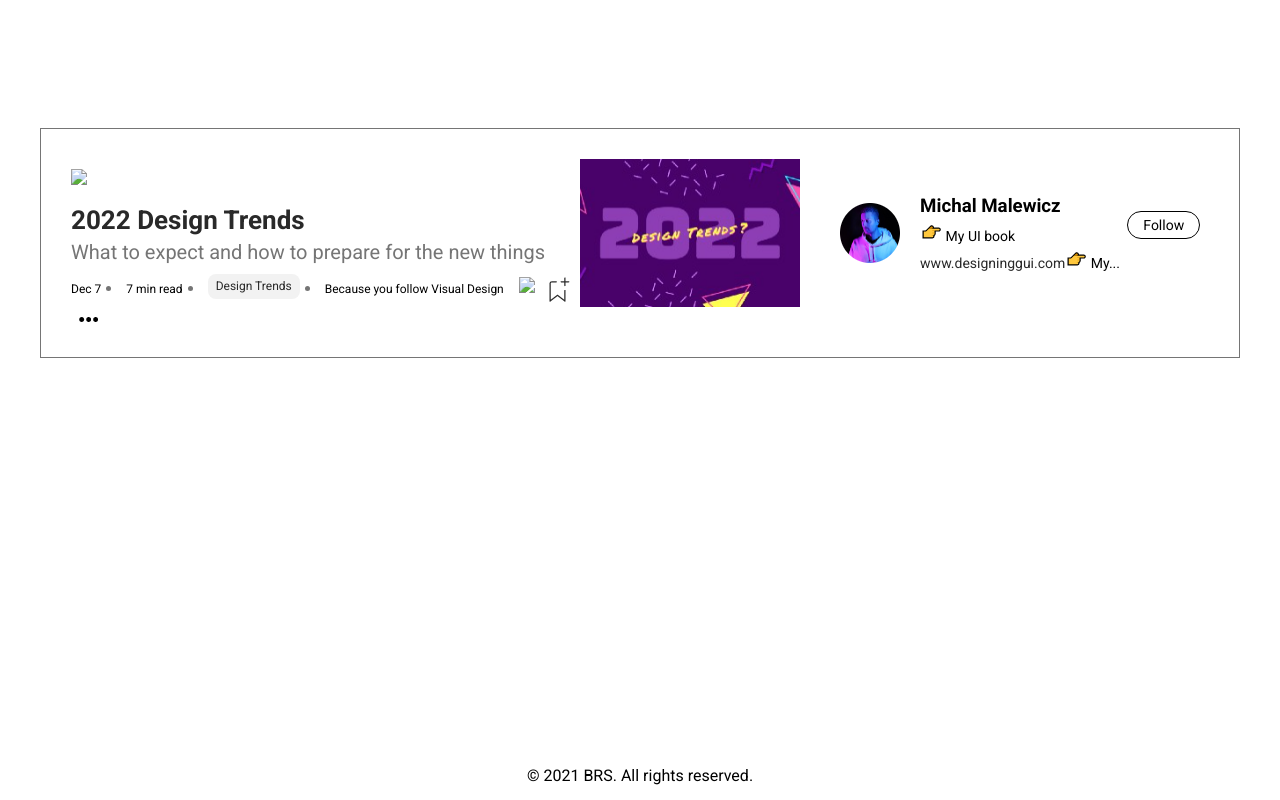
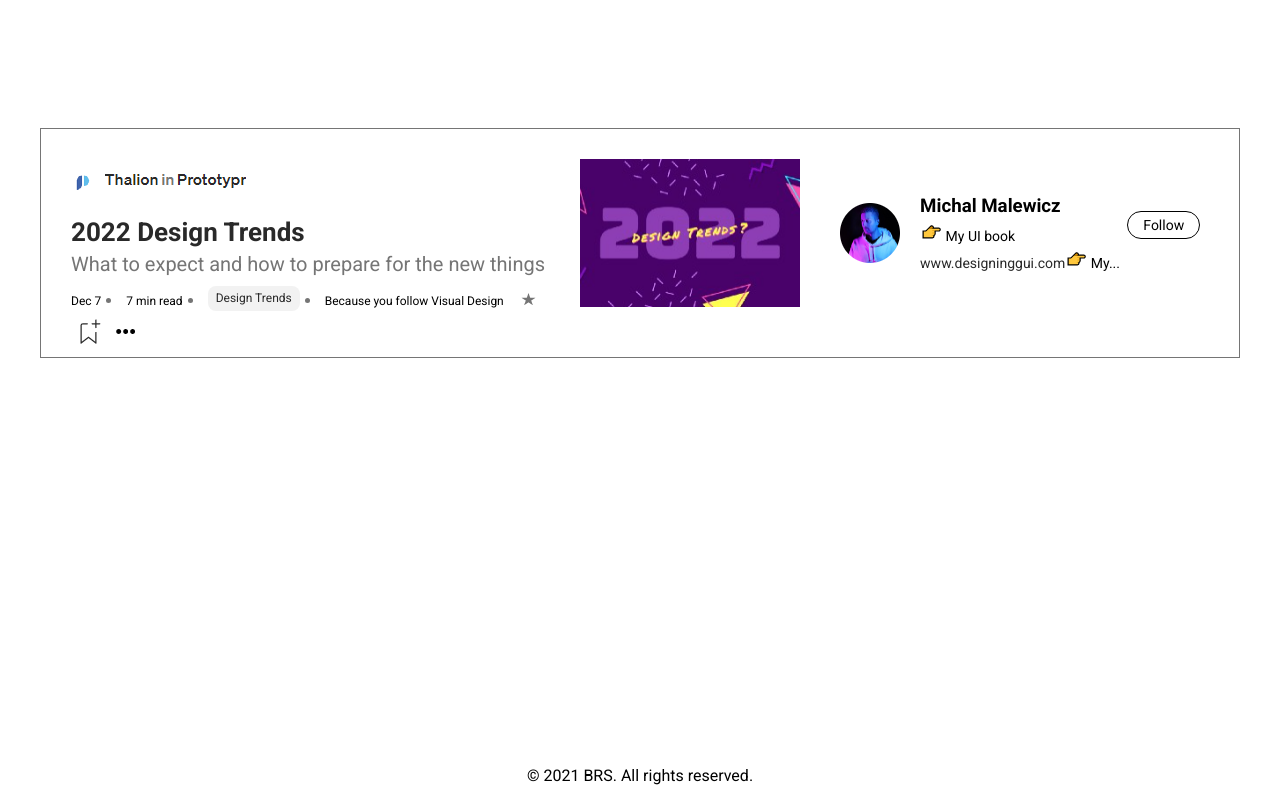
Before and after one commit to lakshmiprasad-brs/testing, a plain HTML site: page index.html in a window 1280 px wide. Drawn offline with Linux system fonts and the light colour scheme.

Commit message:
Update index.html

```diff
--- a/index.html
+++ b/index.html
@@ -50,7 +50,7 @@
             <!--Start: Article Title Section-->
             <div class="articleContainer">
                 <div class="brandLogo">
-                    <img src="assents/images/logo.png" />
+                    <img src="assets/images/logo.png" />
                 </div>
                 <h1><a href="https://blog.prototypr.io/2022-design-trends-56b92ba3c91c">2022 Design Trends</a></h1>
                 <h4>What to expect and how to prepare for the new things</h4>
@@ -68,7 +68,7 @@
                         <p>Because you follow Visual Design</p>
                     </li>
                     <li>
-                        <p><img src="assents/images/star.png" /></p>
+                        <p><img src="assets/images/star.png" /></p>
                     </li>
                     <li>
                         <p><img src="assets/images/bookmark.png" /></p>
@@ -124,7 +124,7 @@
         </footer>
         <!--End: Footer-->
 
-        <script src="assents/js/script.js"></script>
+        <script src="assets/js/script.js"></script>
     </body>
 </html>
 
```
